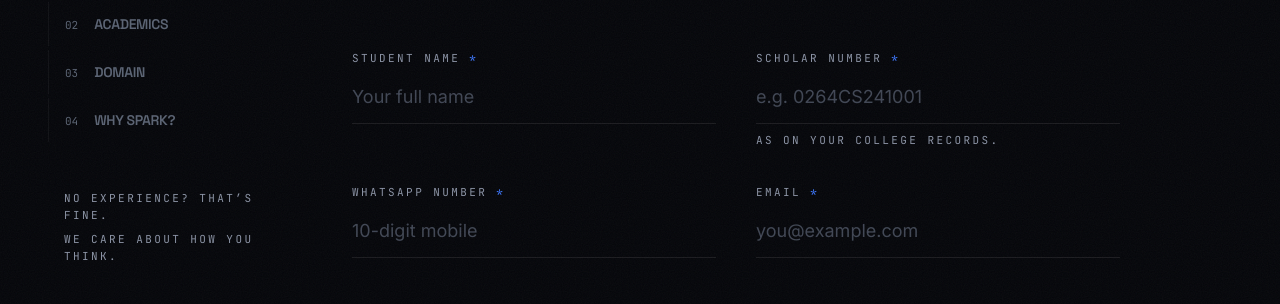
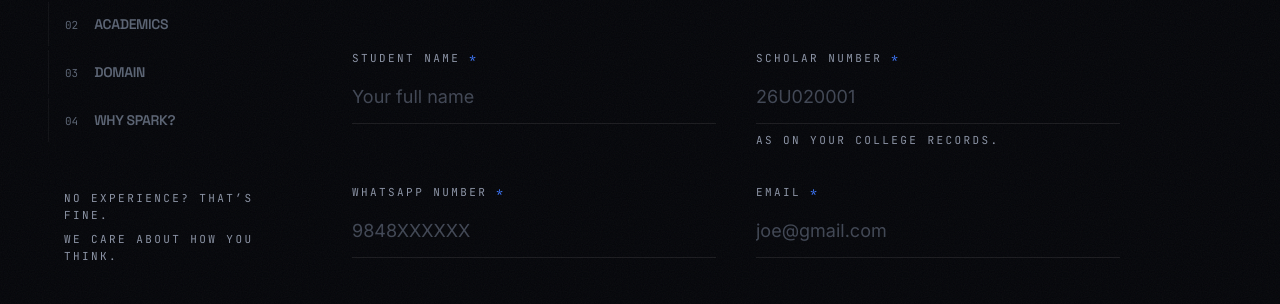
Before and after one commit to vantaramsriram-lab/Search-For-Spark, a React (Vite) app: page /apply in a window 1280 px wide. Shown: the part 177-481 px from the top of the page. Built offline with nearby package versions, Linux system fonts and the light colour scheme; the HTML template or start-up script is replaced by a standard one.

Commit message:
placeholders changed

```diff
--- a/src/application/steps/StepIdentity.jsx
+++ b/src/application/steps/StepIdentity.jsx
@@ -18,7 +18,7 @@ export default function StepIdentity({ fields, setField, errors }) {
         value={fields.scholar}
         onChange={(e) => setField('scholar', e.target.value)}
         error={errors.scholar}
-        placeholder="e.g. 0264CS241001"
+        placeholder="26U020001"
         hint="As on your college records."
       />
       <InputField
@@ -27,7 +27,7 @@ export default function StepIdentity({ fields, setField, errors }) {
         value={fields.whatsapp}
         onChange={(e) => setField('whatsapp', e.target.value)}
         error={errors.whatsapp}
-        placeholder="10-digit mobile"
+        placeholder="9848XXXXXX"
         type="tel"
         inputMode="tel"
         autoComplete="tel"
@@ -38,7 +38,7 @@ export default function StepIdentity({ fields, setField, errors }) {
         value={fields.email}
         onChange={(e) => setField('email', e.target.value)}
         error={errors.email}
-        placeholder="you@example.com"
+        placeholder="joe@gmail.com"
         type="email"
         autoComplete="email"
       />
```
